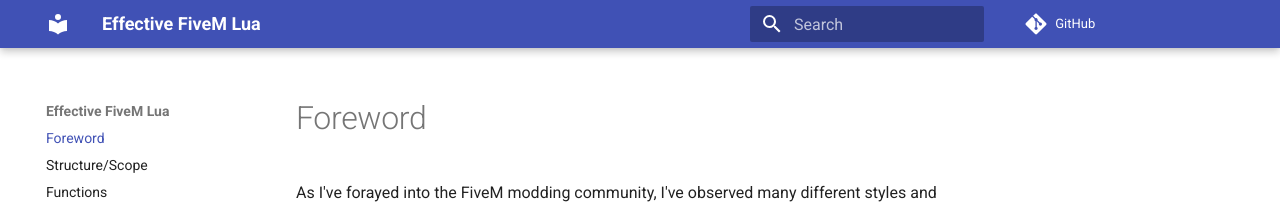
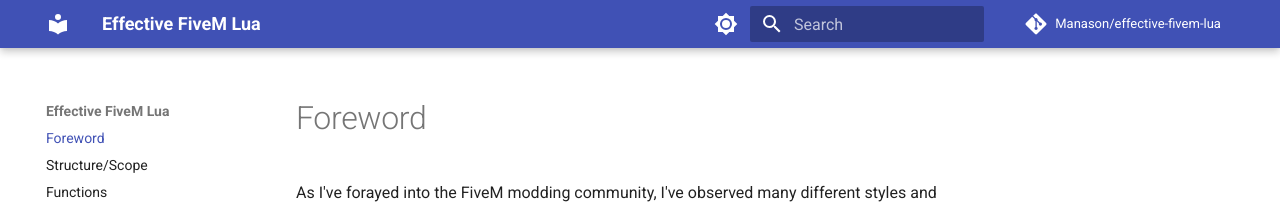
Before and after one commit to Manason/effective-fivem-lua, an MkDocs documentation site: the page built from docs/index.md, in a window 1280 px wide. Shown: the top 204 px of the page. Built offline with MkDocs 1.6.1 and Material for MkDocs 9.7.7, drawn with Linux system fonts in a browser that asks for light colours; comment, search, counter and statistics services are not loaded.

Commit message:
add: dark mode
- dark mode toggle
- extra info
- format

```diff
--- a/mkdocs.yml
+++ b/mkdocs.yml
@@ -1,12 +1,33 @@
 site_name: Effective FiveM Lua
+site_url: https://manason.github.io/effective-fivem-lua/
+site_author: Manason
+site_description: >-
+  A handbook of tips and guidelines for writing clean, effective code in Lua for GTA 5's FiveM Modding Framework
+
+repo_name: Manason/effective-fivem-lua
 repo_url: https://github.com/Manason/effective-fivem-lua
+
 theme:
-    name: material
-    features:
-        - navigation.instant
-        - navigation.tracking
-        - navigation.expand
-        - content.code.annotate
+  name: material
+  features:
+    - navigation.instant
+    - navigation.tracking
+    - navigation.expand
+    - content.code.annotate
+  palette:
+    - media: "(prefers-color-scheme: light)"
+      scheme: default
+
+      toggle:
+        icon: material/brightness-7
+        name: Switch to dark mode
+
+    - media: "(prefers-color-scheme: dark)"
+      scheme: slate
+      toggle:
+        icon: material/brightness-4
+        name: Switch to light mode
+
 markdown_extensions:
   - pymdownx.highlight:
       anchor_linenums: true
@@ -16,11 +37,11 @@ markdown_extensions:
   - toc:
       permalink: true
 nav:
-    - 'index.md'
-    - 'structure.md'
-    - 'functions.md'
-    - 'events.md'
-    - 'tables.md'
-    - 'variables.md'
-    - 'conditionals.md'
-    - 'natives.md'
+  - "index.md"
+  - "structure.md"
+  - "functions.md"
+  - "events.md"
+  - "tables.md"
+  - "variables.md"
+  - "conditionals.md"
+  - "natives.md"
```
